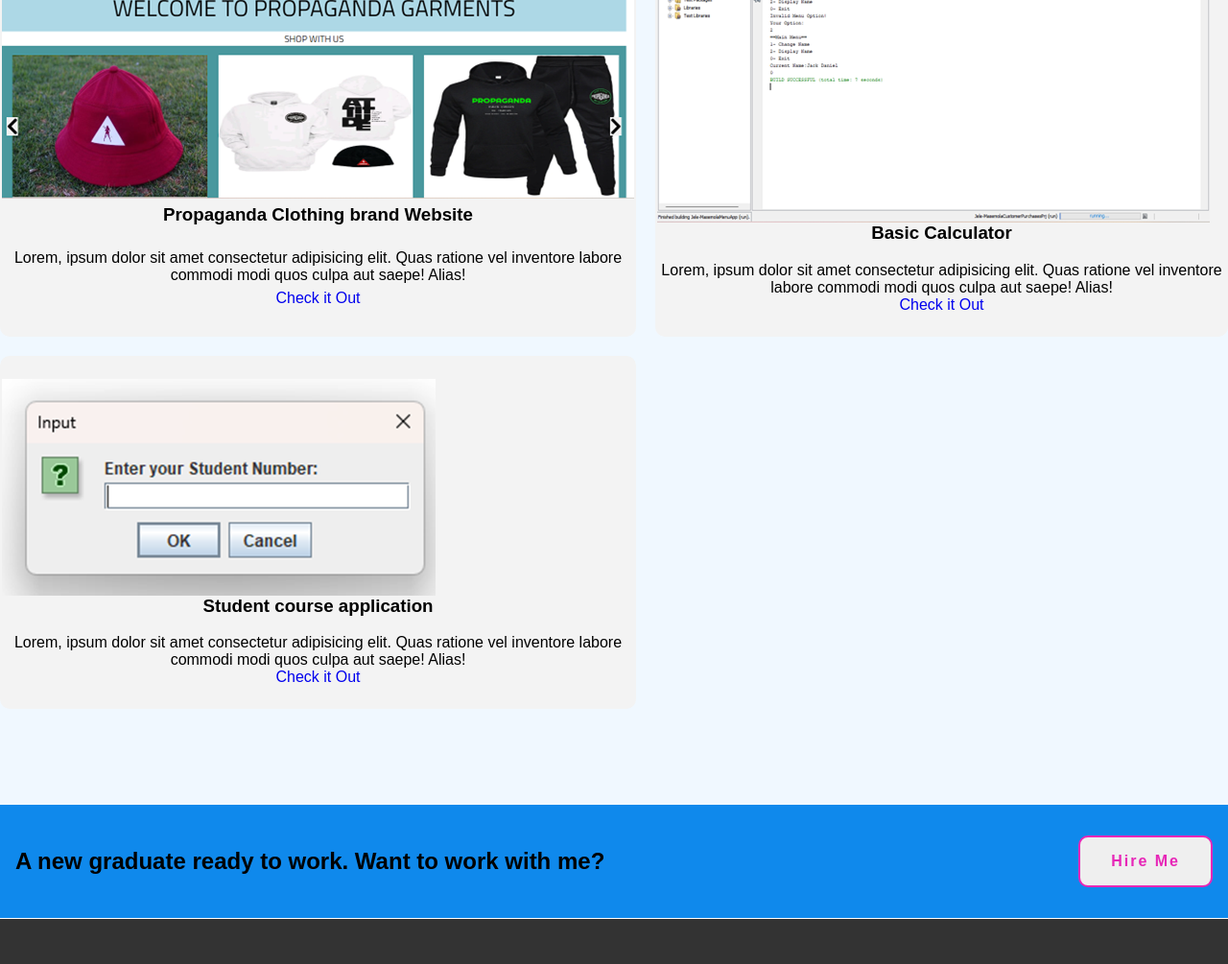
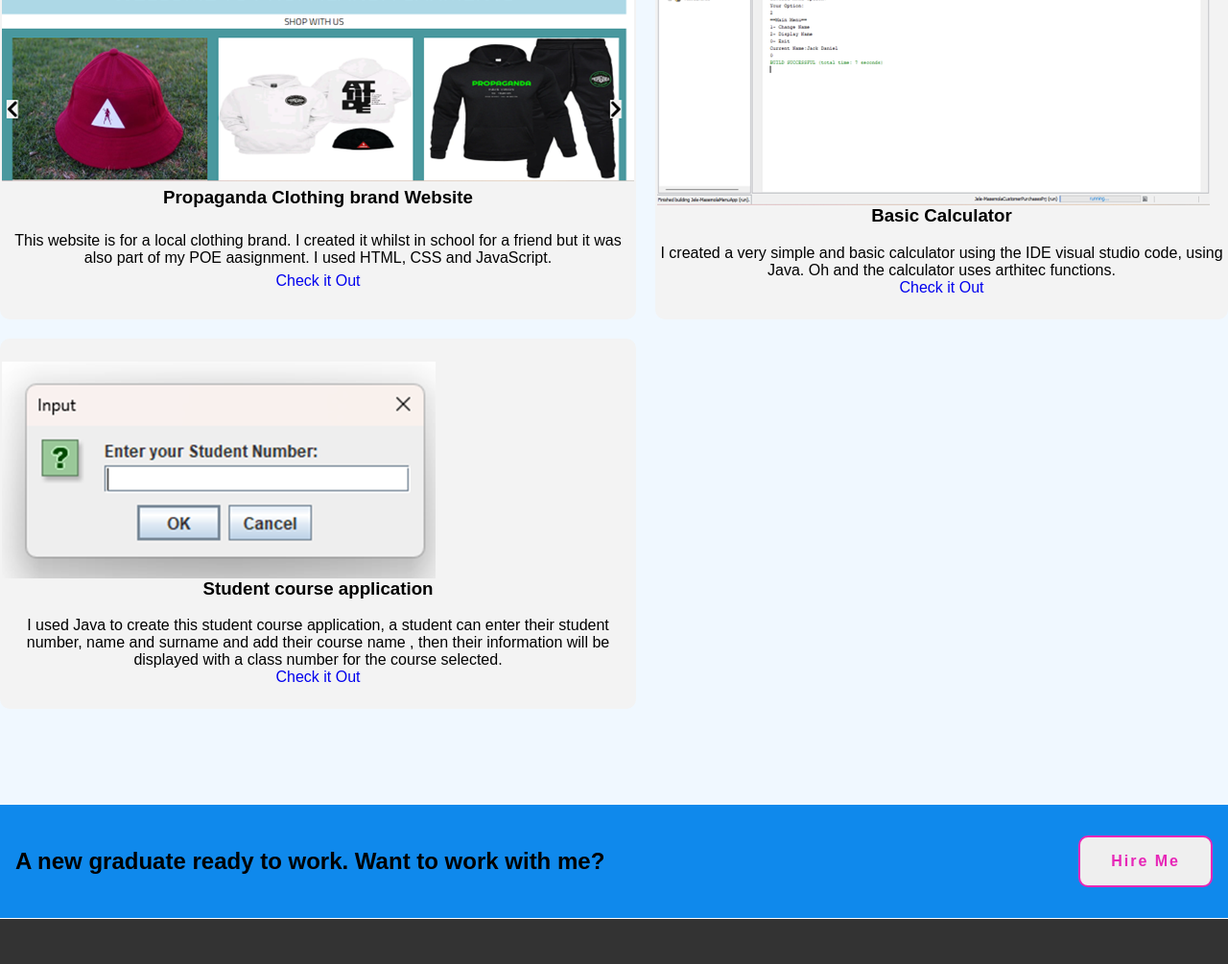
Before and after one commit to LefaJele-Masemola/CODSOFT-Portfolio, a plain HTML site: page index.html in a window 1280 px wide. Shown: the part 1700-2705 px from the top of the page at 96% size. Drawn offline with nearby package versions, Linux system fonts and the light colour scheme.

Commit message:
new file added and cv added pdf

```diff
--- a/index.html
+++ b/index.html
@@ -9,7 +9,8 @@
 
   <link rel="stylesheet" href="https://stackpath.bootstrapcdn.com/font-awesome/4.7.0/css/font-awesome.min.css">
   <link href="https://cdn.jsdelivr.net/npm/remixicon@4.1.0/fonts/remixicon.css" rel="stylesheet" />
-  <link rel="stylesheet" href="styling.css" <title> Web Developer |Website Portfolio </title>
+  <link rel="stylesheet" href="styling.css">
+  <title> Web Developer |Website Portfolio </title>
 </head>
 
 <body>
@@ -249,9 +250,8 @@
 
           <h3 class="project_title">Propaganda Clothing brand Website</h3>
           <p class="project_details">
-            Lorem, ipsum dolor sit amet consectetur adipisicing elit. Quas
-            ratione vel inventore labore commodi modi quos culpa aut saepe!
-            Alias!
+            This website is for a local clothing brand. I created it whilst in school for a friend
+            but it was also part of my POE aasignment. I used HTML, CSS and JavaScript.
           </p>
           <a href="#" target="_blank" class="project-link">Check it Out</a>
         </div>
@@ -261,9 +261,9 @@
 
           <h3 class="project_title">Basic Calculator</h3>
           <p class="project_details">
-            Lorem, ipsum dolor sit amet consectetur adipisicing elit. Quas
-            ratione vel inventore labore commodi modi quos culpa aut saepe!
-            Alias!
+            I created a very simple and basic calculator
+            using the IDE visual studio code, using Java.
+            Oh and the calculator uses arthitec functions.
           </p>
           <a href="#" target="_blank" class="project-link">Check it Out</a>
         </div>
@@ -273,9 +273,9 @@
 
           <h3 class="project_title">Student course application </h3>
           <p class="project_details">
-            Lorem, ipsum dolor sit amet consectetur adipisicing elit. Quas
-            ratione vel inventore labore commodi modi quos culpa aut saepe!
-            Alias!
+            I used Java to create this student course application, a student can enter their student number,
+            name and surname and add their course name , then their information will be displayed with a class
+            number for the course selected.
           </p>
           <a href="#" target="_blank" class="project-link">Check it Out</a>
         </div>
@@ -312,10 +312,15 @@
 
     <div class="footer_news">
       <h4>SUBSCRIBE NEWSLETTER</h4>
-      <form>
-        <input type="text" placeholder="Email Address">
+      <form action="https://formsubmit.co/lindojelemasemola@gmail.com" method="POST">
+        <input type="hidden" name="_subject" value="Portfolio New submission!">
+        <input type="email" name="email address" placeholder=" Enter Email-Address">
+        <input type="hidden" name="_captcha" value="false">
+        <input type="hidden" name="_next" action="thank you.html">
         <br>
-        <button type="submit"> SUBSCRIBRE</button>
+        <button type="submit">SUBSCRIBE</button>
+
+
       </form>
     </div>
 
--- a/styling.css
+++ b/styling.css
@@ -399,7 +399,7 @@
     color: #000;
 }
 
-.footer_news button {
+.footer_news button  {
 
     color: #070707;
     border: 2px solid #fff;
```
Also changed, not shown: thank you.html (added, +16 -0 lines).
